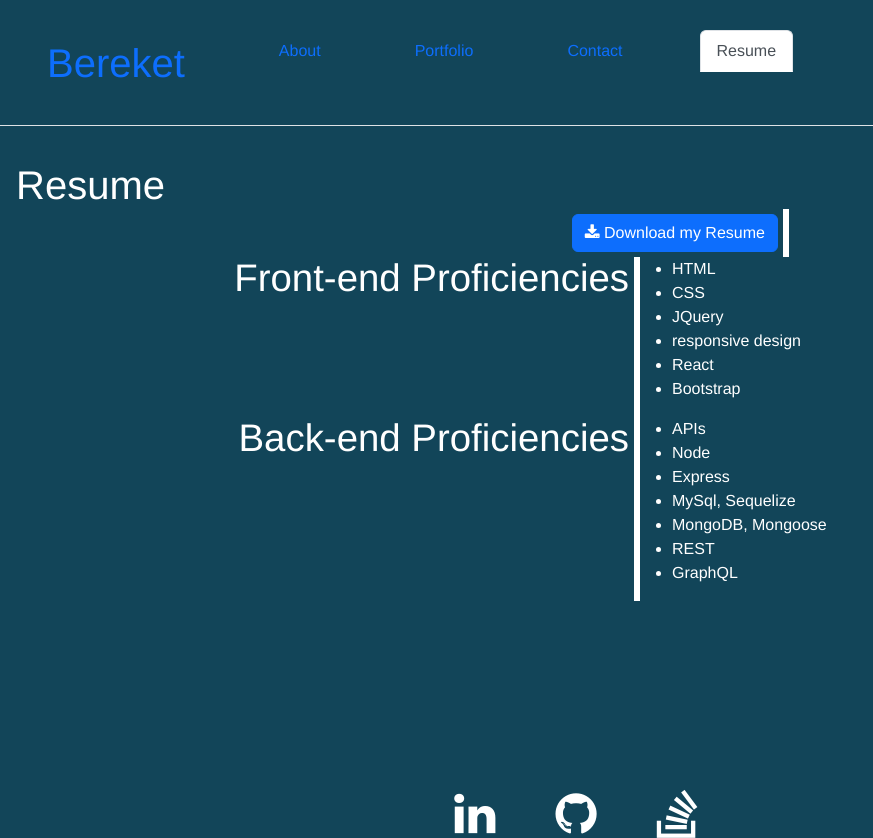
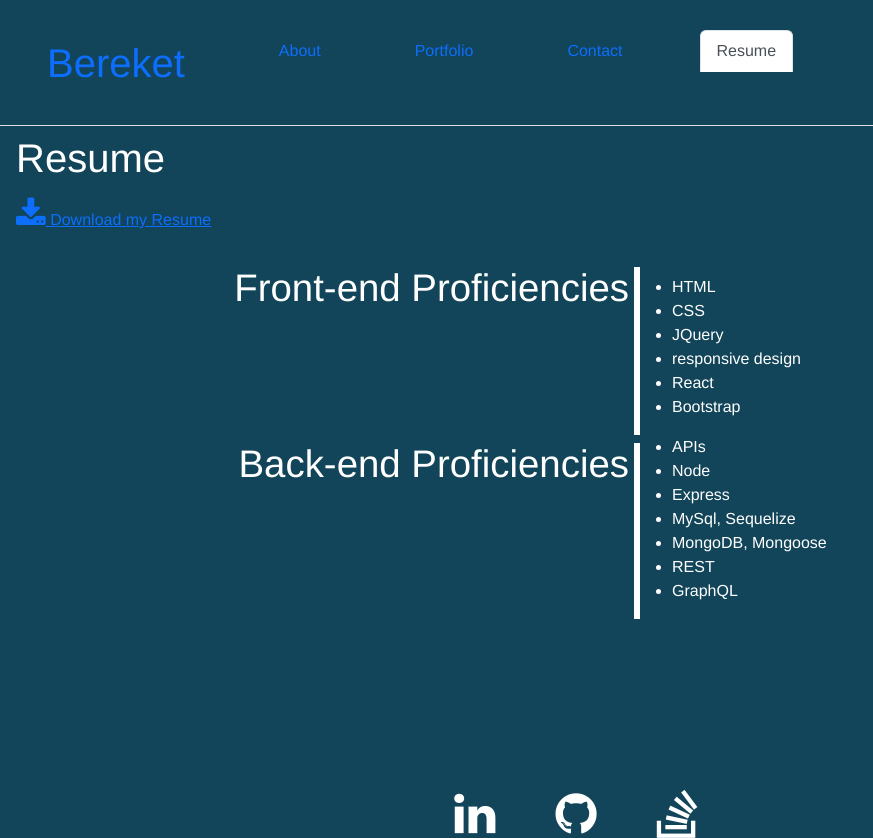
Before and after one commit to bberaki2008/react-fullstack-portfolio, a React (Vite) app: page /resume in a window 1280 px wide. Shown: the whole page, without its empty margins (0-873 px from the left). Built offline with nearby package versions, Linux system fonts and the light colour scheme.

Commit message:
updated portfolio.jsx and resmume.jsx

```diff
--- a/src/pages/Portfolio.jsx
+++ b/src/pages/Portfolio.jsx
@@ -1,8 +1,10 @@
 import Project from '../components/Project';
 export default function Portfolio() {
   return (
+    <div className="container text-left mt-3">
+        <h1>Portfolio</h1>
         <section class="page-section" id="work">
-      <h1>Portfolio</h1>
+
             <div class="flex-container">
                 <Project profileLink ="https://bespoke-capybara-7e98b6.netlify.app/"  itemNumber="item1" profession="Fullstack Developer" skill="HTML, JavaScript, SQL"/>
 
@@ -15,6 +17,7 @@ export default function Portfolio() {
                 <Project profileLink ="https://bespoke-capybara-7e98b6.netlify.app/"  itemNumber="item5" profession="Placeholder" skill="Placeholder..."/>
             </div>
         </section>
+      </div>
 
   );
 }
--- a/src/pages/Resume.jsx
+++ b/src/pages/Resume.jsx
@@ -1,10 +1,13 @@
 export default function Resume() {
   return (
+    <div>
+            <h1 className="mt-2">Resume</h1>
+      <p className="mt-3"><a href="https://github.com/bberaki2008/react-fullstack-portfolio/archive/main.zip"><i className="fa fa-download fa-2x"></i> Download my Resume</a></p>
+
        <section class="page-section" id="work">
-      <h1 className="mb-5">Resume</h1>
-      <h2 className="mt-5"><a className="btn btn-primary" href="https://github.com/bberaki2008/react-fullstack-portfolio/archive/main.zip"><i class="fa fa-download"></i> Download my Resume</a></h2>
+
       <h2> Front-end Proficiencies</h2>
-      <ul>
+      <ul className="mt-2">
         <li>HTML</li>
         <li>CSS</li>
         <li>JQuery</li>
@@ -12,7 +15,7 @@ export default function Resume() {
         <li>React</li>
         <li>Bootstrap</li>
       </ul>
-      <h2> Back-end Proficiencies</h2>
+      <h2 className="mt-2"> Back-end Proficiencies</h2>
       <ul>
         <li>APIs</li>
         <li>Node</li>
@@ -23,5 +26,6 @@ export default function Resume() {
         <li>GraphQL</li>
       </ul>
   </section>
+     </div>
   );
 }
```
